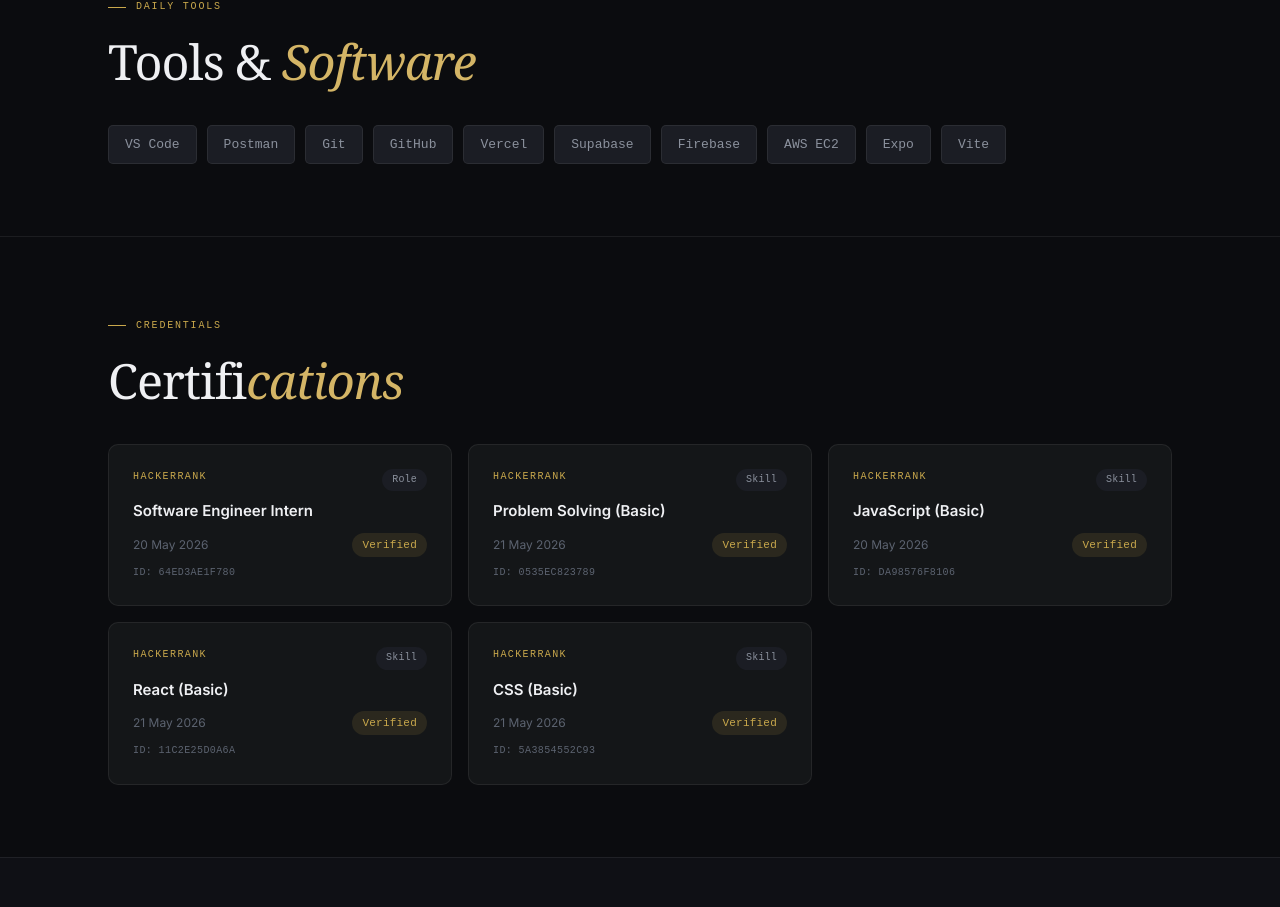
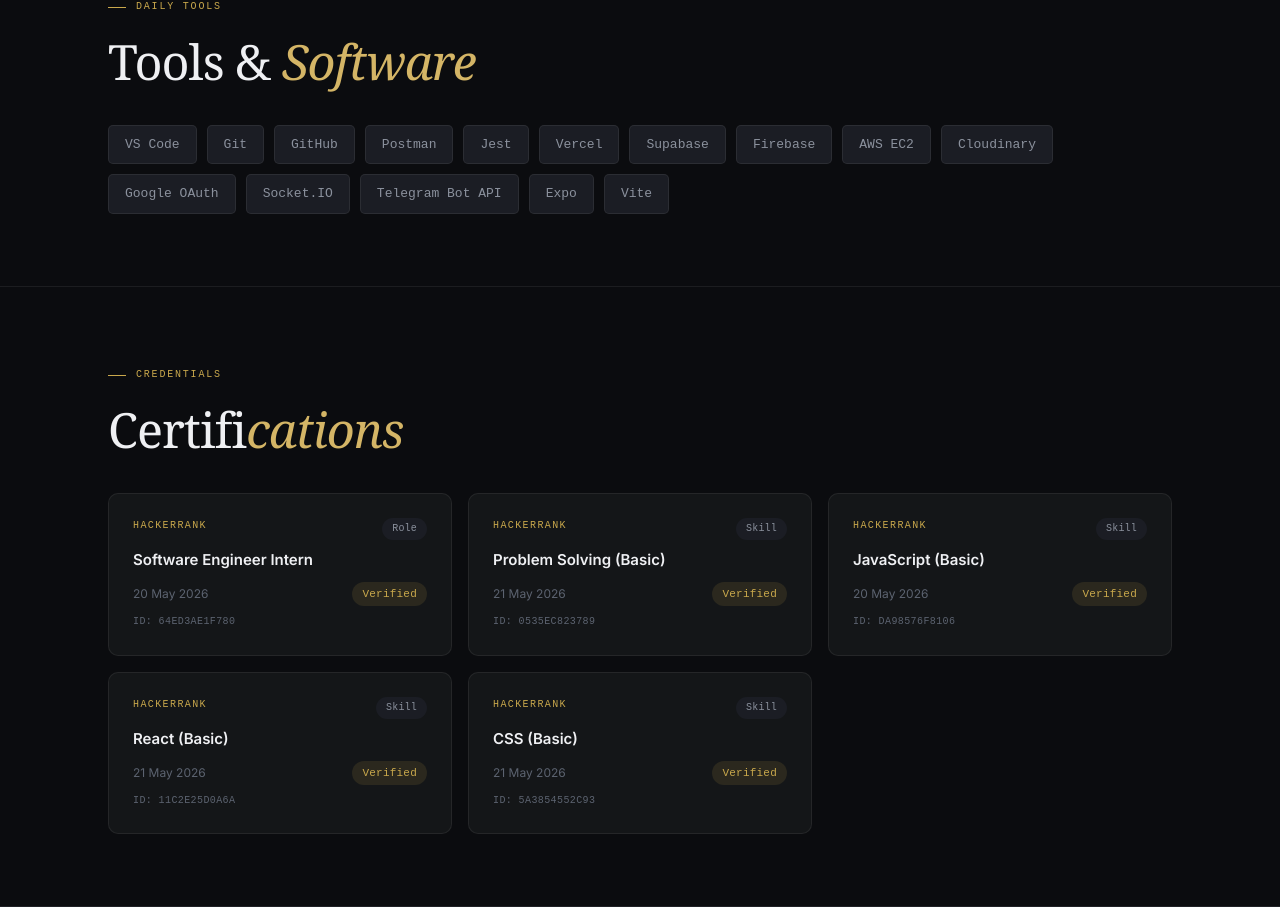
Before and after one commit to BimaPanjiWijaya/Profile, a Next.js app in the folder client/: page /skills in a window 1280 px wide. Shown: the part 955-1862 px from the top of the page. Built offline with nearby package versions, Linux system fonts and the light colour scheme.

Commit message:
update tools

```diff
--- a/client/app/skills/page.tsx
+++ b/client/app/skills/page.tsx
@@ -36,13 +36,18 @@
 
 const tools = [
   "VS Code",
-  "Postman",
   "Git",
   "GitHub",
+  "Postman",
+  "Jest",
   "Vercel",
   "Supabase",
   "Firebase",
   "AWS EC2",
+  "Cloudinary",
+  "Google OAuth",
+  "Socket.IO",
+  "Telegram Bot API",
   "Expo",
   "Vite",
 ];
```
